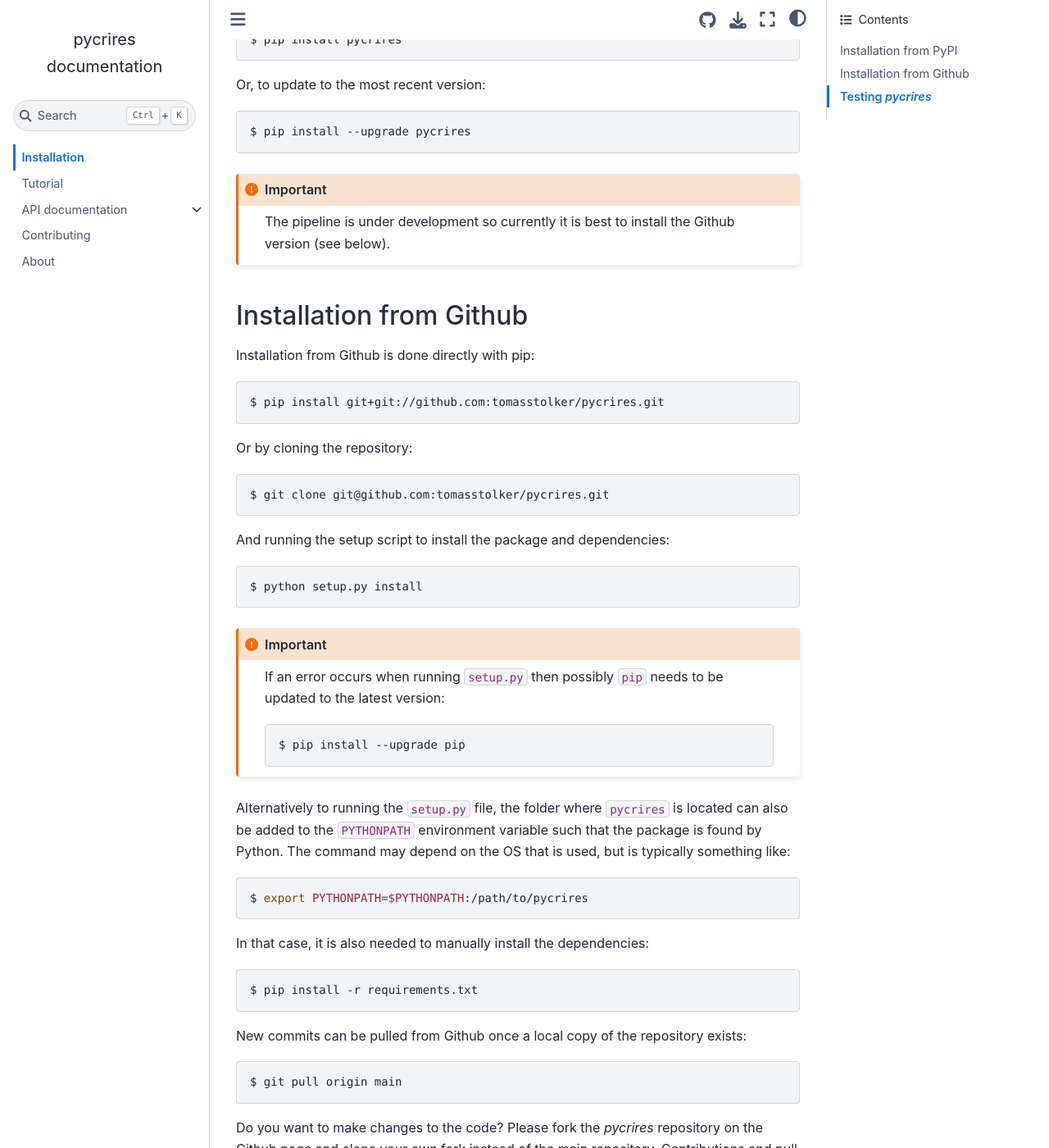
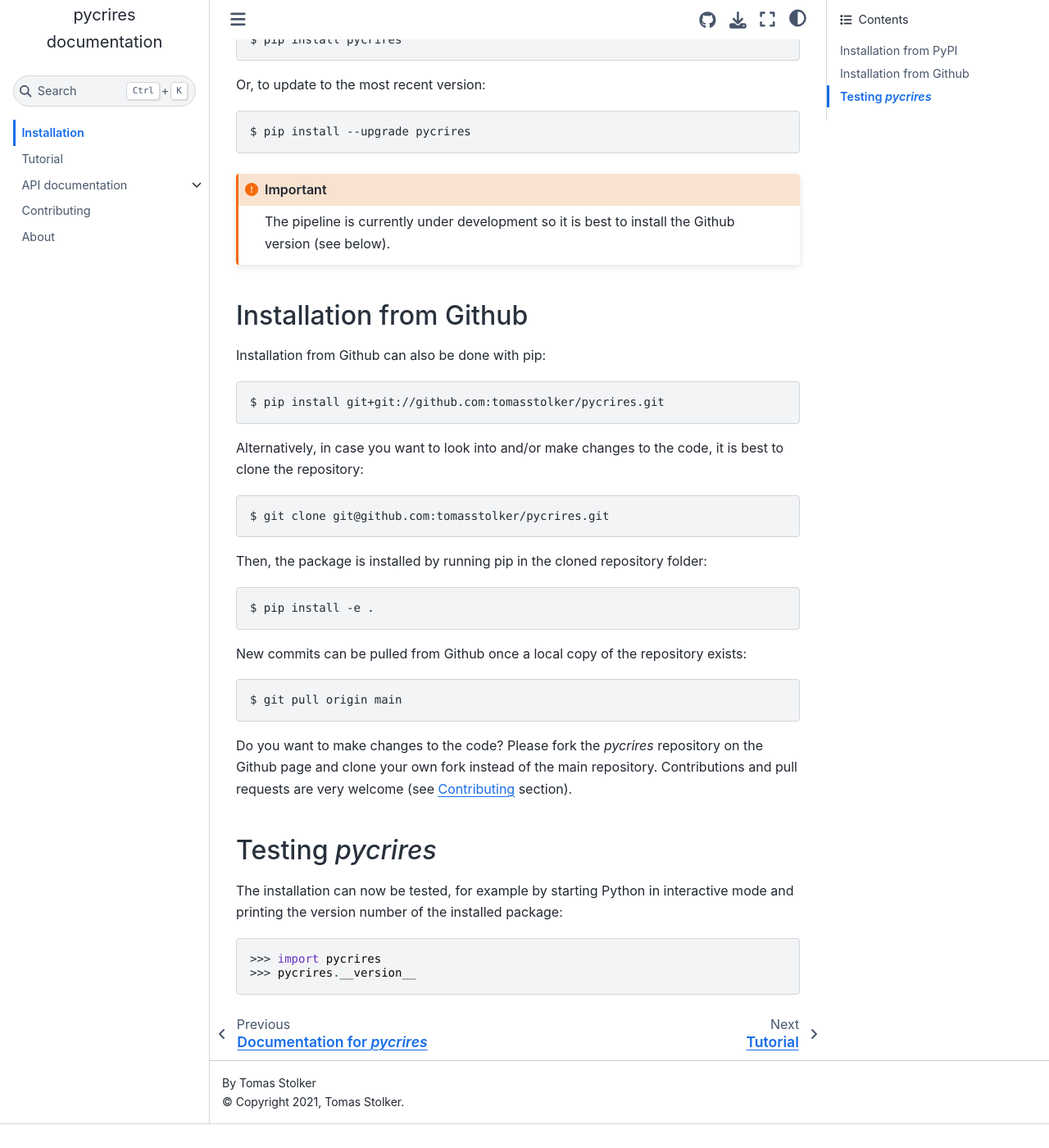
Before and after one commit to tomasstolker/pycrires, a Sphinx documentation site: the page built from docs/installation.rst, in a window 1280 px wide and 1400 px high, scrolled down 307 px. Shown: the whole window at 82% size. Built offline with Sphinx 7.4.7 and the Sphinx Book theme 1.1.4, drawn with Linux system fonts in a browser that asks for light colours; after the commit the page ends 1678 px from its top, so only the background shows below that.

Commit message:
Updated tutorial, Makefile, and requirements

```diff
--- a/docs/installation.rst
+++ b/docs/installation.rst
@@ -21,47 +21,28 @@ Or, to update to the most recent version:
    $ pip install --upgrade pycrires
 
 .. important::
-   The pipeline is under development so currently it is best to install the Github version (see below).
+   The pipeline is currently under development so it is best to install the Github version (see below).
 
 Installation from Github
 ------------------------
 
-Installation from Github is done directly with pip:
+Installation from Github can also be done with pip:
 
 .. code-block:: console
 
     $ pip install git+git://github.com:tomasstolker/pycrires.git
 
-Or by cloning the repository:
+Alternatively, in case you want to look into and/or make changes to the code, it is best to clone the repository:
 
 .. code-block:: console
 
     $ git clone git@github.com:tomasstolker/pycrires.git
 
-And running the setup script to install the package and dependencies:
+Then, the package is installed by running pip in the cloned repository folder:
 
 .. code-block:: console
 
-    $ python setup.py install
-
-.. important::
-   If an error occurs when running ``setup.py`` then possibly ``pip`` needs to be updated to the latest version:
-
-   .. code-block:: console
-
-       $ pip install --upgrade pip
-
-Alternatively to running the ``setup.py`` file, the folder where ``pycrires`` is located can also be added to the ``PYTHONPATH`` environment variable such that the package is found by Python. The command may depend on the OS that is used, but is typically something like:
-
-.. code-block:: console
-
-    $ export PYTHONPATH=$PYTHONPATH:/path/to/pycrires
-
-In that case, it is also needed to manually install the dependencies:
-
-.. code-block:: console
-
-    $ pip install -r requirements.txt
+    $ pip install -e .
 
 New commits can be pulled from Github once a local copy of the repository exists:
 
--- a/requirements.txt
+++ b/requirements.txt
@@ -1,4 +1,5 @@
 astropy
+astroquery
 numpy
 openpyxl
 pandas
```
Also changed, not shown: docs/tutorial.ipynb, 2 other files.
